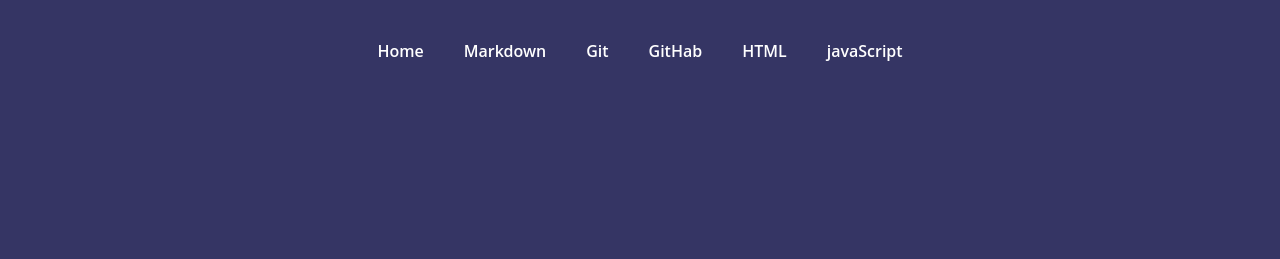
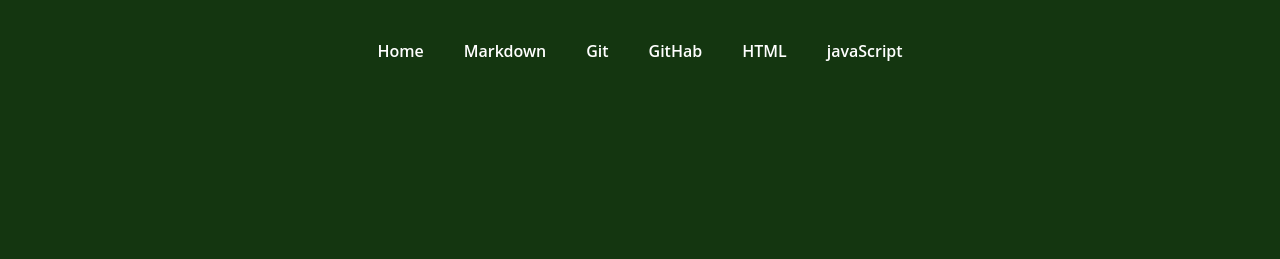
Before and after one commit to MemedovS/MemedovS.github.io, a plain HTML site: page index.html in a window 1280 px wide. Shown: the top 259 px of the page. Drawn offline with Linux system fonts and the light colour scheme.

Commit message:
Update style.css

```diff
--- a/style.css
+++ b/style.css
@@ -5,7 +5,7 @@
 }
 
 body {
-    background-color: rgb(53, 53, 100);
+    background-color: rgb(20, 54, 16);
 }
 
 
```
